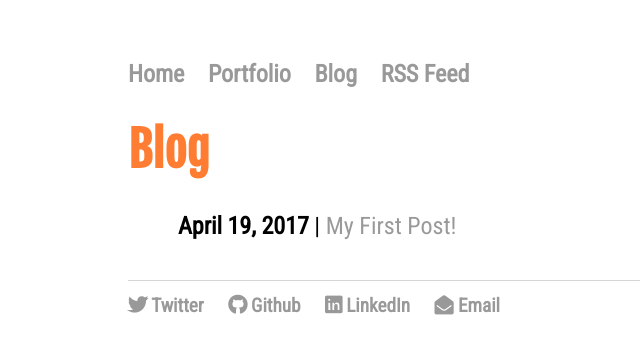
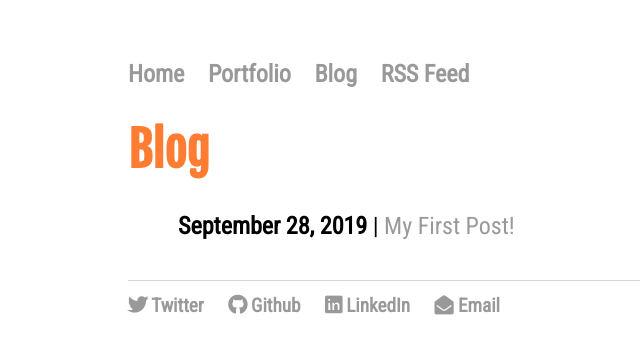
Before and after one commit to czolish/czolish.github.io, a Jekyll site: the page built from blog/index.html, in a window 1280 px wide. Shown: the top 354 px of the page, without its empty margins (64-704 px from the left). Built offline with Jekyll 4.4.1, drawn with Linux system fonts in a browser that asks for light colours; nearby versions of some CDN libraries; some web fonts are replaced; comment, search, counter and statistics services are not loaded.

Commit message:
Update 2017-04-19-my-first-post.md

```diff
--- a/_posts/2017-04-19-my-first-post.md
+++ b/_posts/2017-04-19-my-first-post.md
@@ -1,7 +1,7 @@
 ---
 layout: post
 title: "My First Post!"
-date: 2017-04-19
+date: 2019-09-28
 comments: true
 published: true
 image:
```
